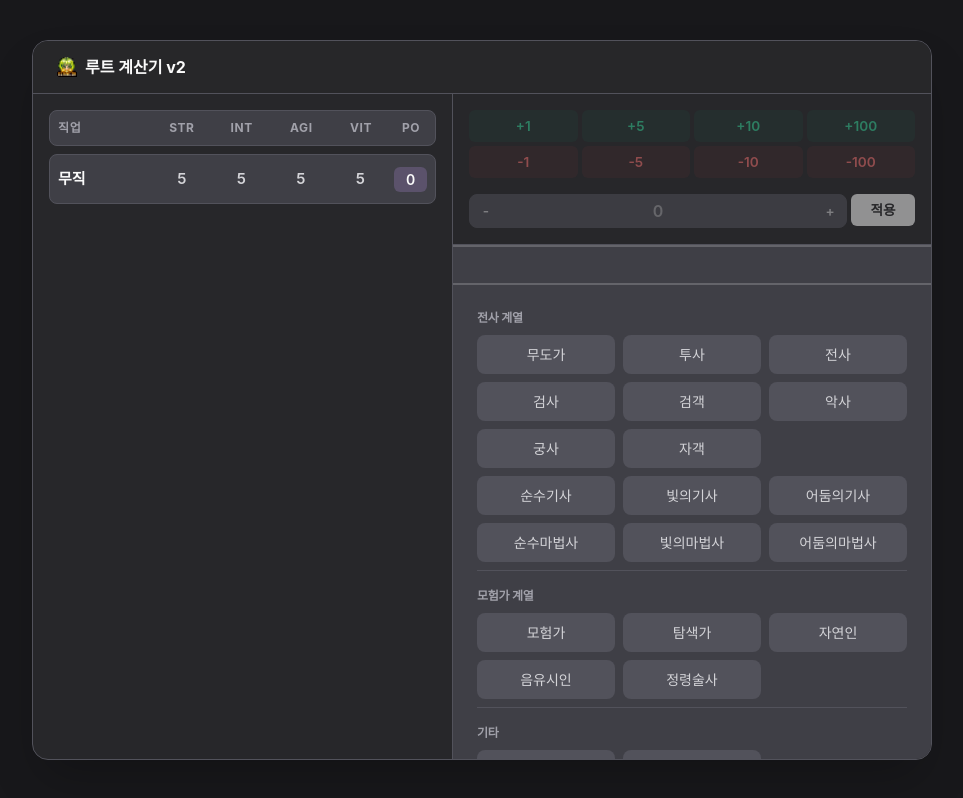
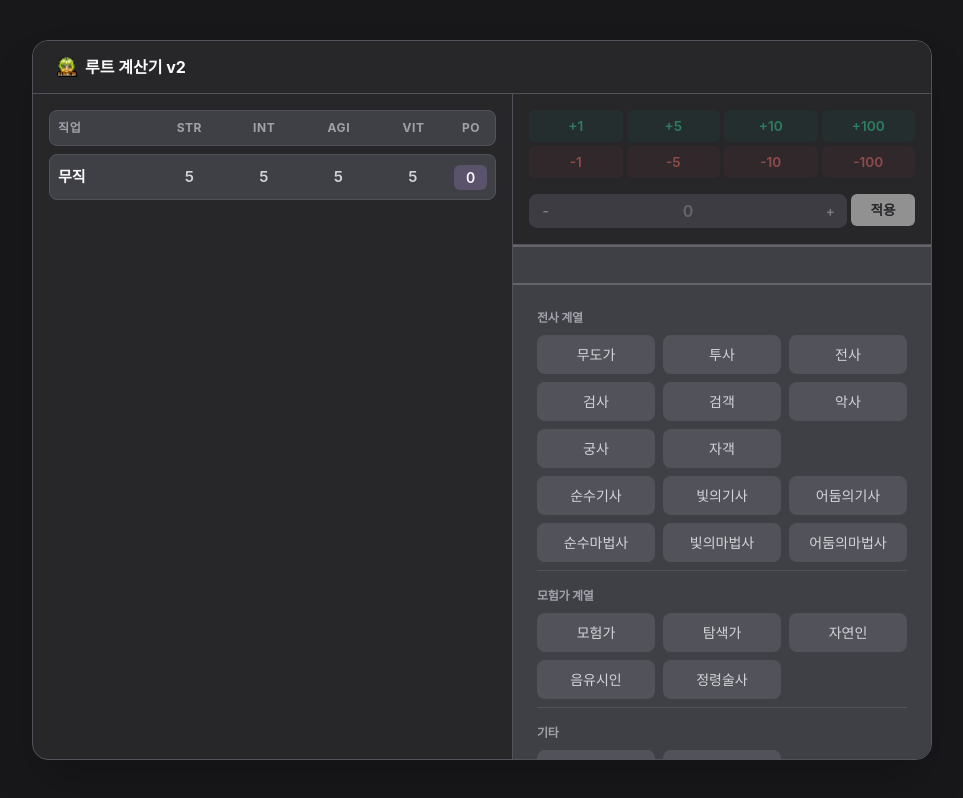
Before and after one commit to ktseo41/route-calculator, a React (Vite) app: page / in a window 1280 px wide. Shown: the whole page, without its empty margins (158-1121 px from the left). Built offline with nearby package versions, Linux system fonts and the light colour scheme; some icons are missing; a web font is replaced by a local one.

Commit message:
Adjust desktop layout: increase route list width and reduce row height

```diff
--- a/src/prototype.css
+++ b/src/prototype.css
@@ -624,11 +624,15 @@ button {
   }
 
   .main-content {
-    flex: 0 0 420px; /* Fixed width for table section */
+    flex: 0 0 480px; /* Fixed width for table section */
     border-right: 1px solid var(--border-color);
     padding: var(--space-md);
     padding-bottom: var(--space-md); /* Reset padding */
     overflow-y: auto;
+  }
+
+  .route-row {
+    height: 46px;
   }
 
   .desktop-sidebar {
```
